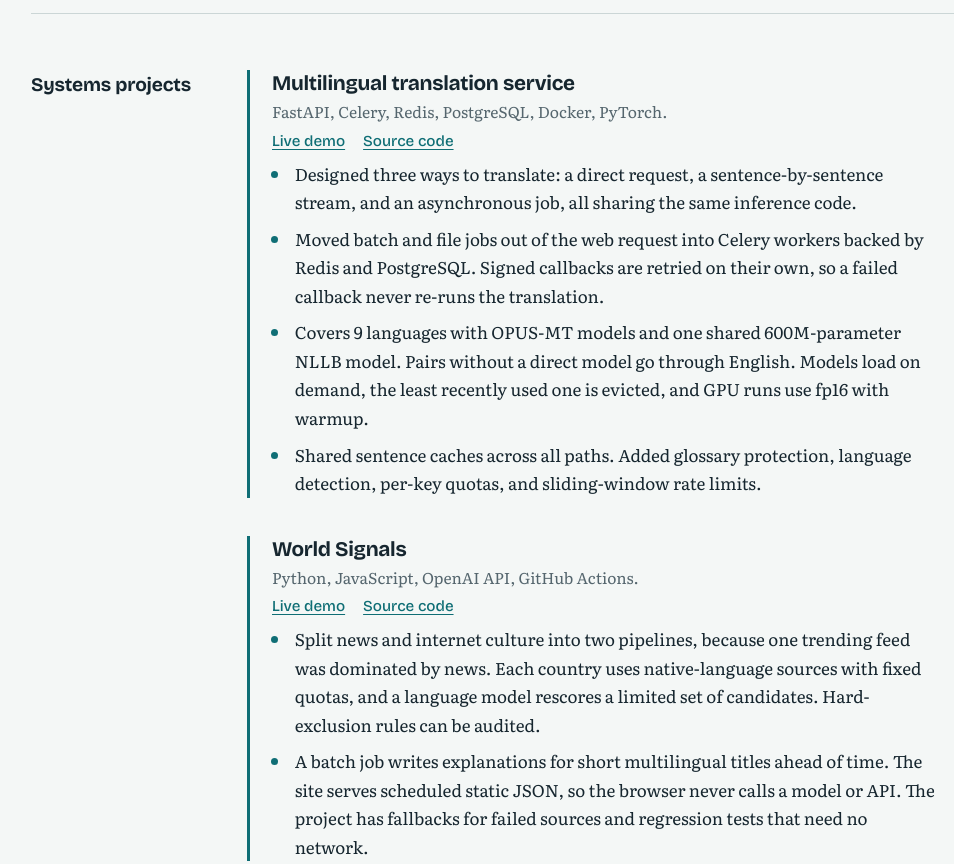
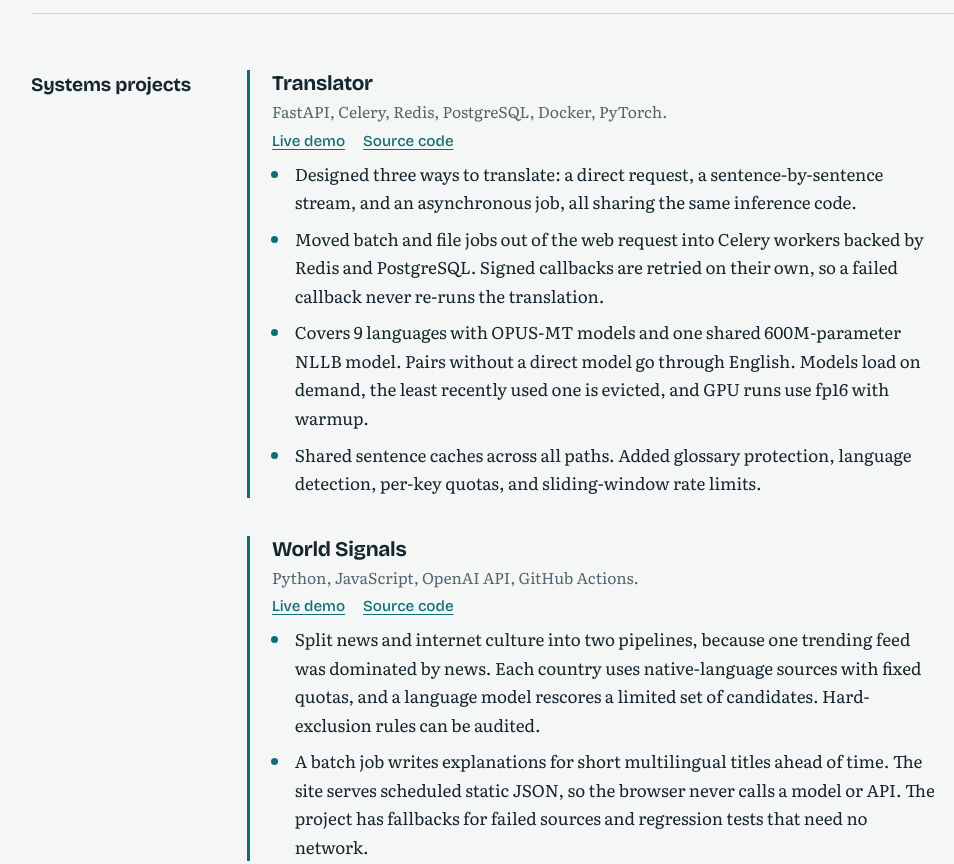
Before and after one commit to BartonHou/BartonHou.github.io, a plain HTML site: page index.html in a window 1280 px wide. Shown: the part 2358-3222 px from the top of the page, without its empty margins (109-1063 px from the left). Drawn offline with nearby package versions, Linux system fonts and the light colour scheme.

Commit message:
Rename translation project to Translator, remove banking app link
Co-Authored-By: Claude Sonnet 5.5 <noreply@anthropic.com>

```diff
--- a/index.html
+++ b/index.html
@@ -194,7 +194,7 @@
   <h2>Systems projects</h2>
   <div class="entries">
     <div class="project">
-      <h3>Multilingual translation service</h3>
+      <h3>Translator</h3>
       <p class="where">FastAPI, Celery, Redis, PostgreSQL, Docker, PyTorch.</p>
       <div class="links"><a href="https://bartonhou.github.io/Translator/">Live demo</a><a href="https://github.com/BartonHou/Translator">Source code</a></div>
       <ul>
@@ -251,7 +251,6 @@
       <p class="when">Jun. 2025 to Sep. 2025</p>
       <h3>Software Engineer Intern, Ultipa USA</h3>
       <p>Validated 150+ graph-database (GQL) queries covering schema, inserts, indexing, and retrieval. Diagnosed query and data-model defects, built a Flask and React banking application, and wrote 10+ internal tutorials.</p>
-      <div class="links"><a href="https://github.com/BartonHou/BankingSystem">Banking app source code</a></div>
     </div>
   </div>
 </section>
```
